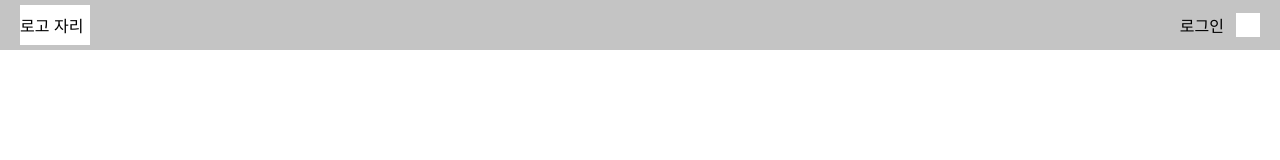
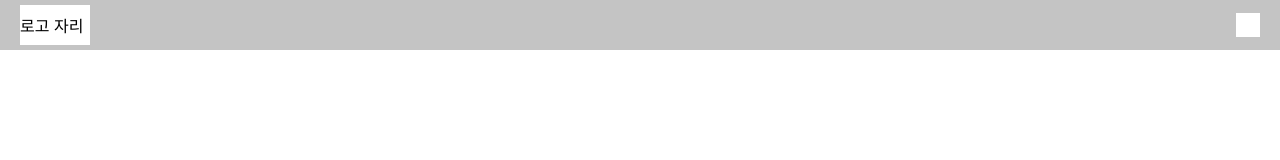
Before and after one commit to dsm-football/football-frontend, a React (Create React App) app: page /club/management in a window 1280 px wide. Shown: the top 160 px of the page. Built offline with nearby package versions, Linux system fonts and the light colour scheme.

Commit message:
⚡️ :: 헤더 추가

```diff
--- a/src/components/header/Header.tsx
+++ b/src/components/header/Header.tsx
@@ -7,7 +7,6 @@ const Header = () => {
       <S.HeaderWrapper>
         <S.Logo>로고 자리</S.Logo>
         <div>
-          <S.LoginContainer>로그인</S.LoginContainer>
           <S.ListContainer />
         </div>
       </S.HeaderWrapper>
--- a/src/components/header/style.tsx
+++ b/src/components/header/style.tsx
@@ -21,11 +21,6 @@ export const Logo = styled.div`
   margin-left: 20px;
 `
 
-export const LoginContainer = styled.p`
-  cursor: pointer;
-  margin-right: 12px;
-`
-
 export const ListContainer = styled.div`
   width: 24px;
   height: 24px;
```
